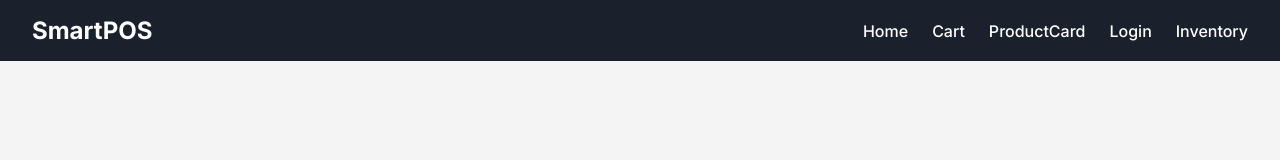
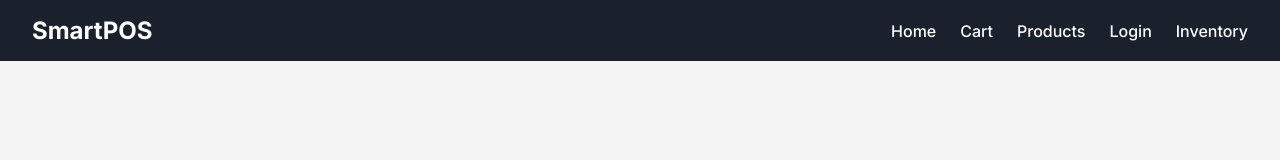
Before and after one commit to BirunduGloria/smart-duka, a Next.js app: page / in a window 1280 px wide. Shown: the top 160 px of the page. Built offline with nearby package versions, Linux system fonts and the light colour scheme.

Commit message:
Fix navigation link: Update ProductCard link to point to Products page

```diff
--- a/app/page.js
+++ b/app/page.js
@@ -7,7 +7,7 @@
       <ul className="nav-links">
         <li><Link href="/">Home</Link></li>
         <li><Link href="/cart">Cart</Link></li>
-        <li><Link href="/productcard">ProductCard</Link></li>
+        <li><Link href="/products">Products</Link></li>
         <li><Link href="/login">Login</Link></li>
         <li><Link href="/inventory">Inventory</Link></li>
       </ul>
```
